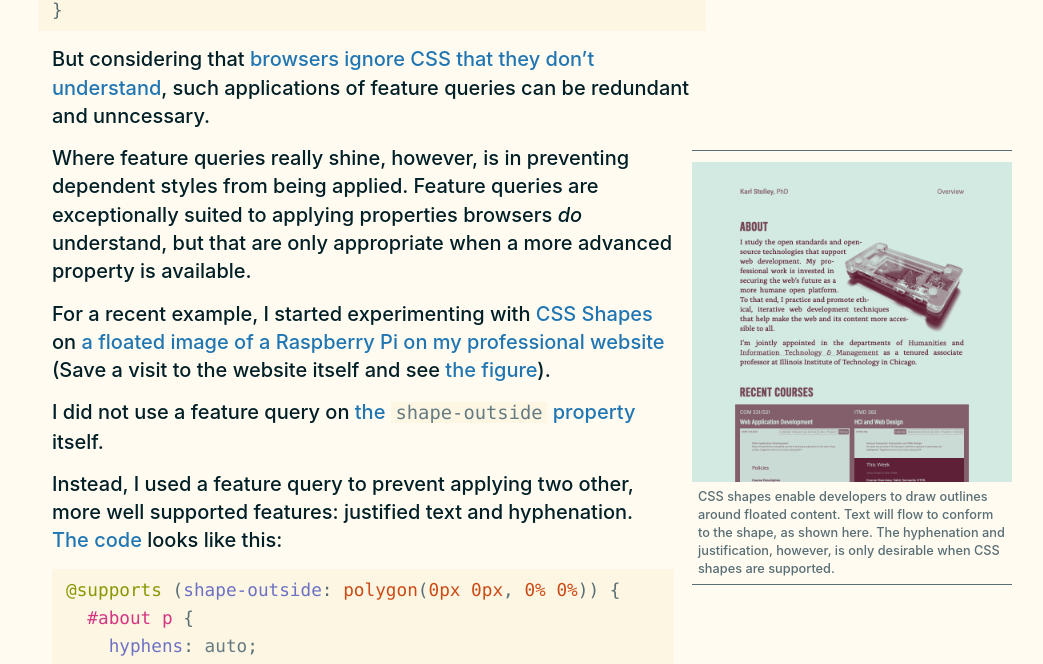
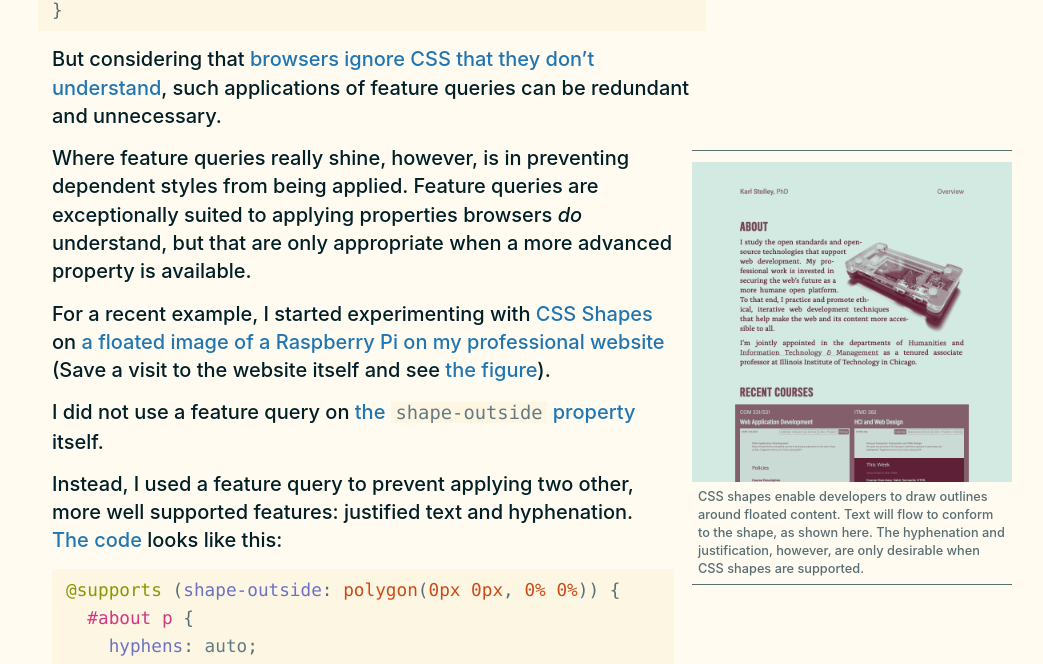
Before and after one commit to karlstolley/stolley.dev, a Jekyll site: the page built from _posts/2019-11-13-supports-shines-brightest-on-dependent-styles.md, in a window 1280 px wide. Shown: the part 493-1157 px from the top of the page, without its empty margins (204-1247 px from the left). Built offline with Jekyll 4.4.1, drawn with Linux system fonts in a browser that asks for light colours; some web fonts are replaced.

Commit message:
Fix two more language gaffes

````diff
--- a/_posts/2019-11-13-supports-shines-brightest-on-dependent-styles.md
+++ b/_posts/2019-11-13-supports-shines-brightest-on-dependent-styles.md
@@ -20,13 +20,13 @@
 ```
 
 But considering that [browsers ignore CSS that they don’t understand](https://developer.mozilla.org/en-US/docs/Learn/CSS/CSS_layout/Supporting_Older_Browsers#Creating_fallbacks_in_CSS), such applications of
-feature queries can be redundant and unncessary.
+feature queries can be redundant and unnecessary.
 
 <figure class="screenshot" id="img-stolley-co-screenshot">
   <img src="/assets/img/stolley-co-screenshot.png" alt="Screenshot of CSS shapes example" />
   <figcaption>
     CSS shapes enable developers to draw outlines around floated content. Text will flow to conform
-    to the shape, as shown here. The hyphenation and justification, however, is only desirable when
+    to the shape, as shown here. The hyphenation and justification, however, are only desirable when
     CSS shapes are supported.
   </figcaption>
 </figure>
````
